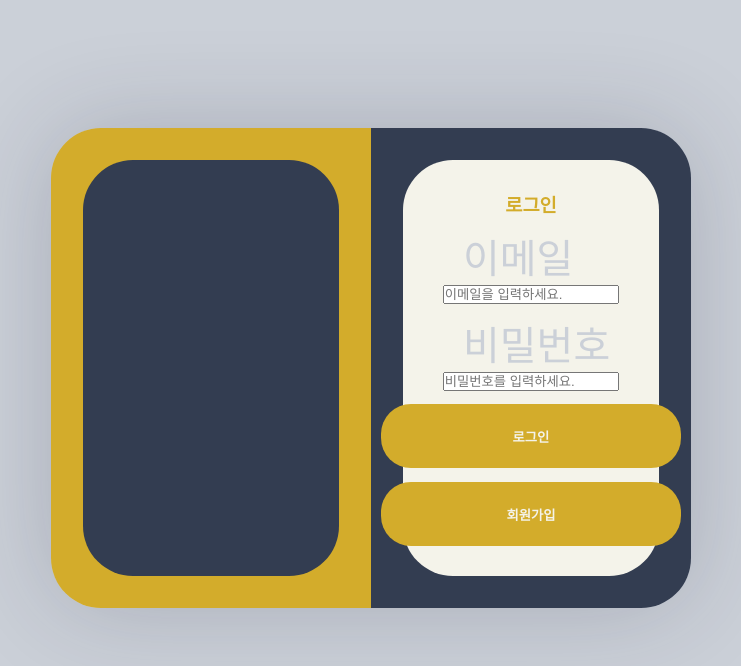
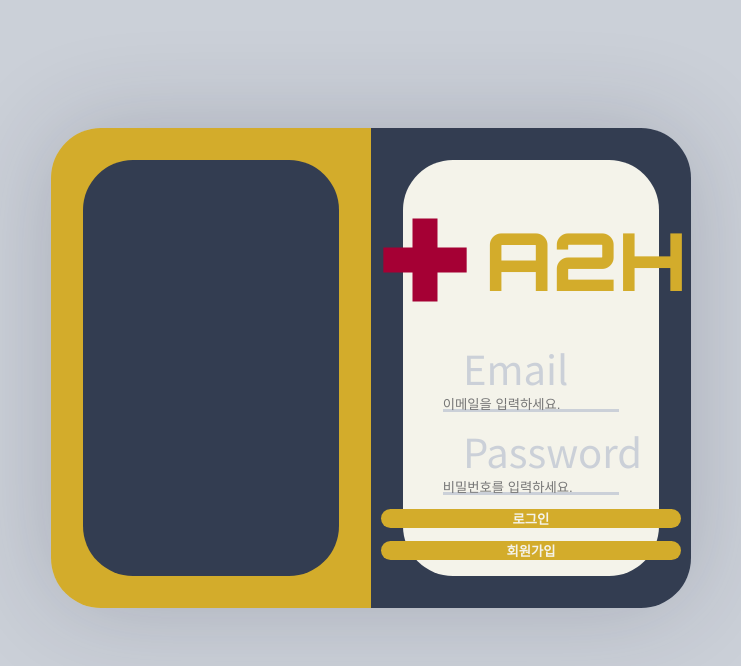
Before and after one commit to twozero69/2021ESWContest_webOS_3020, a React app in the folder ambulanceApp/: page /#/ in a window 1280 px wide. Shown: the top 666 px of the page, without its empty margins (269-1010 px from the left). Built offline with nearby package versions, Linux system fonts and the light colour scheme; no server answers; the HTML template or start-up script is replaced by a standard one.

Commit message:
#08-16 react 컴포넌트 리펙토링

```diff
--- a/ambulanceApp/src/components/Button/Button.css
+++ b/ambulanceApp/src/components/Button/Button.css
@@ -6,4 +6,9 @@ button{
     border-width: 0;
     width: 300px;
     height: 70px;
+    transition: filter 0.2s;
 }
+
+button:hover{
+    filter: brightness(1.1);
+}
--- a/ambulanceApp/src/components/Button/Button.js
+++ b/ambulanceApp/src/components/Button/Button.js
@@ -1,4 +1,4 @@
-import "./Button.css"
+import "./Button.css";
 
 const Button = ({value, onClick}) => {
     return(
--- /dev/null
+++ b/ambulanceApp/src/components/Input/Input.css
@@ -0,0 +1,28 @@
+input{
+    height: 100px;
+    border: none;
+
+    /*
+        background-color에 넣을 수 있는 전역 값
+            inherit:
+            initial:
+            unset:
+
+        background-color에 넣을 수 있는 특별 키워드 값
+            currentcolor:
+            transpacrent:
+    */
+    background-color: inherit;
+    color: #333D51;
+    box-shadow: inset 0px -3px 0px 0px #CBD0D8;
+    transition: box-shadow 0.2s;
+}
+
+input:hover{
+    box-shadow: inset 0px -5px 0px 0px #333D51;
+}
+
+input:focus{
+    outline: none;
+    box-shadow: inset 0px -5px 0px 0px #333D51;
+}
--- /dev/null
+++ b/ambulanceApp/src/components/Input/Input.js
@@ -0,0 +1,9 @@
+import "./Input.css";
+
+const Input = ({type, value, placeholder, onChange}) => {
+    return(
+        <input type={type} value={value} placeholder={placeholder} onChange={onChange}/>
+    );
+};
+
+export default Input;
--- /dev/null
+++ b/ambulanceApp/src/components/Logo/Logo.css
@@ -0,0 +1,18 @@
+@import url('https://fonts.googleapis.com/css2?family=Orbitron:wght@800&display=swap');
+
+.logo{
+    display: flex;
+    align-items: center;
+}
+
+.logo .logo-img{
+    font-size: 100px;
+    color: #A50034;
+    margin-right: 10px;
+}
+
+.logo .logo-name{
+    font-family: 'Orbitron', sans-serif;
+    font-size: 80px;
+    color: #D3AC2B;
+}
--- /dev/null
+++ b/ambulanceApp/src/components/Logo/Logo.js
@@ -0,0 +1,13 @@
+import { BiPlusMedical } from "react-icons/bi";
+import "./Logo.css";
+
+const Logo = () => {
+    return(
+        <div className="logo">
+            <BiPlusMedical className="logo-img"/>
+            <div className="logo-name">A2H</div>
+        </div>
+    );
+};
+
+export default Logo;
--- a/ambulanceApp/src/components/NavigationBar/NavigationBar.css
+++ b/ambulanceApp/src/components/NavigationBar/NavigationBar.css
@@ -1,5 +1,3 @@
-@import url('https://fonts.googleapis.com/css2?family=Orbitron:wght@800&display=swap');
-
 .navigation-bar{
     /* padding: 15px 25px; */
     /*
@@ -22,27 +20,12 @@
     width: 100%;
 }
 
-.navigation-bar .navigation-head .logo-img{
-    font-size: 100px;
-    color: #A50034;
-    margin-right: 0;
+.navigation-bar .navigation-head .logo{
     display: none;
 }
 
-.navigation-bar.active .navigation-head .logo-img{
-    margin-right: 10px;
-    display: block;
-}
-
-.navigation-bar .navigation-head .logo-name{
-    font-family: 'Orbitron', sans-serif;
-    font-size: 80px;
-    color: #D3AC2B;
-    display: none;
-}
-
-.navigation-bar.active .navigation-head .logo-name{
-    display: block;
+.navigation-bar.active .navigation-head .logo{
+    display: flex;
 }
 
 .navigation-bar .navigation-head .btn{
--- a/ambulanceApp/src/components/NavigationBar/NavigationBar.js
+++ b/ambulanceApp/src/components/NavigationBar/NavigationBar.js
@@ -1,6 +1,7 @@
 /* eslint-disable */
-import { BiPlusMedical, BiMenu, BiUserPlus, BiMap, BiWrench, BiVideo, BiLogOut, BiX } from "react-icons/bi"
+import { BiMenu, BiUserPlus, BiMap, BiWrench, BiVideo, BiLogOut, BiX } from "react-icons/bi"
 import { useHistory } from "react-router-dom";
+import Logo from "../Logo/Logo";
 import "./NavigationBar.css"
 
 const NavigationBar = ({user, setUser, setLoginFlag, navigationBar, appContents}) => {
@@ -40,8 +41,7 @@ const NavigationBar = ({user, setUser, setLoginFlag, navigationBar, appContents}
     return (
       <>
         <div className="navigation-head">
-          <BiPlusMedical className="logo-img" />
-          <div className="logo-name">A2H</div>
+          <Logo />
           <div className="btn">
             <BiMenu className="menu-btn" onClick={onClickMenuBtn} />
             <BiX className="x-btn" onClick={onClickXBtn} />
@@ -68,7 +68,7 @@ const NavigationBar = ({user, setUser, setLoginFlag, navigationBar, appContents}
         </ul>
 
         <div className="profile">
-          <img src={user.image} />
+          <img src={user.image} alt="user img" />
           <div className="name-job">
             <div className="name">{user.name}</div>
             <div className="job">{user.job}</div>
--- a/ambulanceApp/src/views/SignIn/SignIn.css
+++ b/ambulanceApp/src/views/SignIn/SignIn.css
@@ -59,9 +59,8 @@
     padding: 30px;
 }
 
-.email-contents h3{
-    color: #D3AC2B;
-    text-align: center;
+.email-contents .logo{
+    margin: 10% 0;
 }
 
 .email-contents label{
--- a/ambulanceApp/src/views/SignIn/SignIn.js
+++ b/ambulanceApp/src/views/SignIn/SignIn.js
@@ -3,6 +3,8 @@ import { useEffect, useRef, useState } from "react";
 import { useHistory } from "react-router-dom";
 import { thinqRequestVisionLabs } from "../../axiosMethods";
 import Button from "../../components/Button/Button";
+import Input from "../../components/Input/Input";
+import Logo from "../../components/Logo/Logo";
 import "./SignIn.css"
 
 
@@ -131,11 +133,11 @@ const SignIn = ({setLoginFlag, setUser}) => {
                 </div>
                 <div className="email-form">
                     <div className="email-contents">
-                        <h3>로그인</h3>
-                        <label>이메일</label>
-                        <input type="email" value={email} onChange={onEmailChange} placeholder="이메일을 입력하세요." required />
-                        <label>비밀번호</label>
-                        <input type="password" value={password} onChange={onPasswordChange} placeholder="비밀번호를 입력하세요." required />
+                        <Logo />
+                        <label>Email</label>
+                        <Input type="email" value={email} onChange={onEmailChange} placeholder="이메일을 입력하세요." />
+                        <label>Password</label>
+                        <Input type="password" value={password} onChange={onPasswordChange} placeholder="비밀번호를 입력하세요." />
                         <Button value="로그인" onClick={onSignIn} />
                         <Button value="회원가입" onClick={onSignUp} />
                     </div>
```
Also changed, not shown: 1 other file (tests, documents, lock files or other folders).
